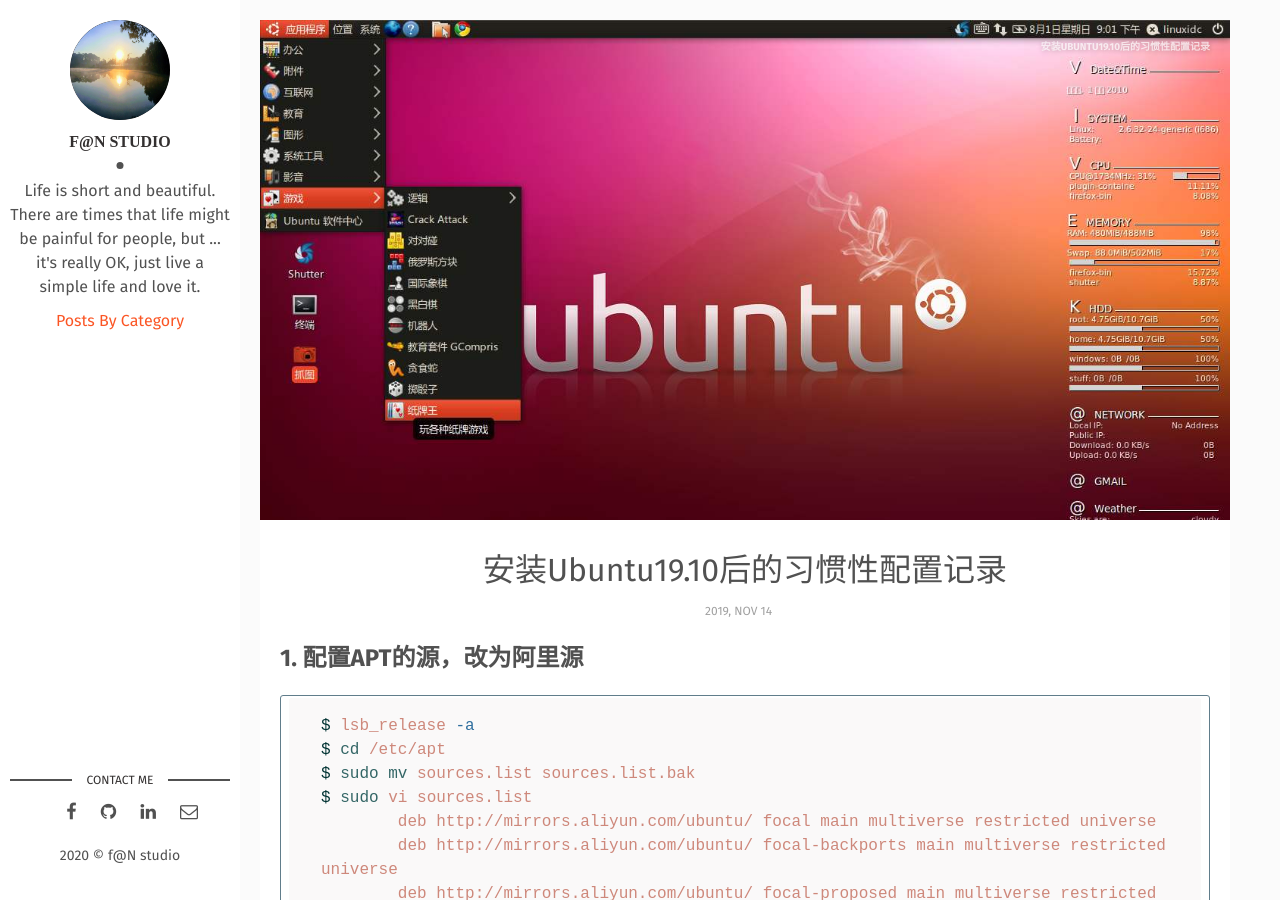
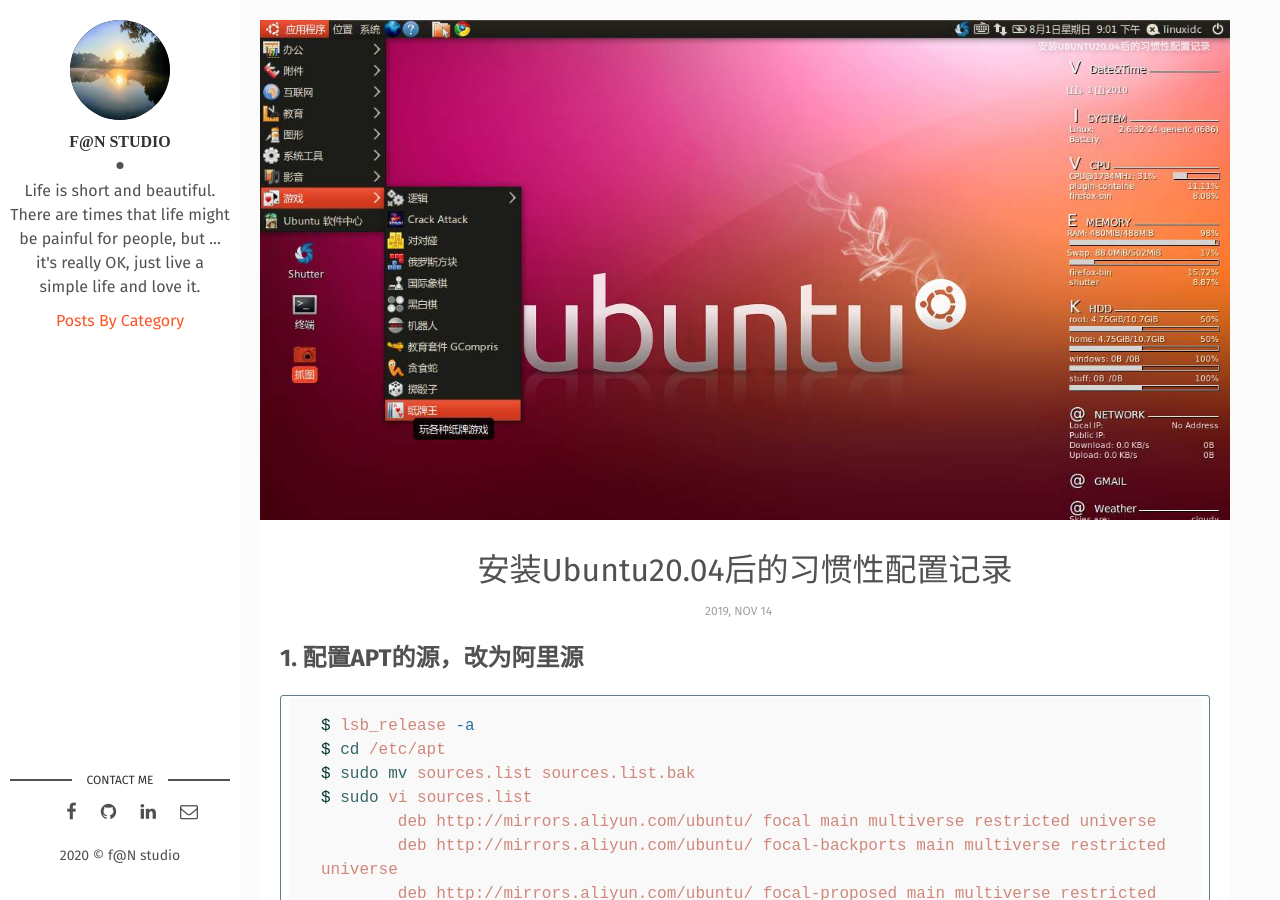
Before and after one commit to wowfrank/wowfrank.github.io, a Jekyll site: the page built from _posts/2019-11-15-things-todo-after-install-ubuntu-server.md, in a window 1280 px wide and 900 px high. Built offline with Jekyll 4.4.1, drawn with Linux system fonts in a browser that asks for light colours; comment, search, counter and statistics services are not loaded.

Commit message:
Update 2019-11-15-things-todo-after-install-ubuntu-server.md

```diff
--- a/_posts/2019-11-15-things-todo-after-install-ubuntu-server.md
+++ b/_posts/2019-11-15-things-todo-after-install-ubuntu-server.md
@@ -1,10 +1,10 @@
 ---
 layout: post
-title: "安装Ubuntu19.10后的习惯性配置记录"
+title: "安装Ubuntu20.04后的习惯性配置记录"
 date: 2019-11-15 00:00:00 +0800
-description: "安装Ubuntu19.10后的习惯性配置记录" # (optional)
+description: "安装Ubuntu20.04后的习惯性配置记录" # (optional)
 img: Setup-a-Python-Virtual-Environment-on-Ubuntu.jpg # Add image post (optional)
-fig-caption: "安装Ubuntu19.10后的习惯性配置记录" # Add figcaption (optional)
+fig-caption: "安装Ubuntu20.04后的习惯性配置记录" # Add figcaption (optional)
 tags: ['Linux','Ubuntu','Commands']
 categories: ['Linux']
 ---
@@ -192,10 +192,12 @@
 $ sudo systemctl start mariadb
 $ sudo systemctl enable mariadb
 $ sudo mysql_secure_installation
+
 MariaDB[(none)]> CREATE DATABASE `laravel`;
 MariaDB[(none)]> GRANT ALL ON `laravel`.* TO 'db_user'@'localhost' IDENTIFIED BY 'password' WITH GRANT OPTION;
 MariaDB[(none)]> FLUSH PRIVILEGES;
 MariaDB[(none)]> exit;
+
 $ mariadb -u db_user -p
 $ sudo apt install  -y php php-fpm php-mysql php-common php-cli php7.4-common \
 	php7.4-opcache php-readline php-mbstring php-xml php-gd php-curl \
```
